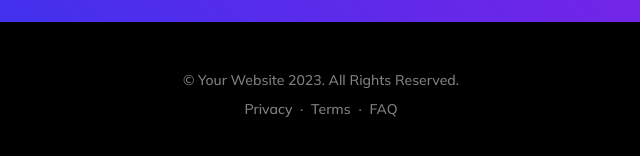
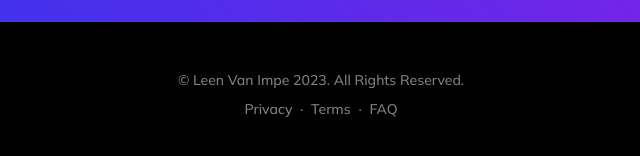
Before and after one commit to LeenVIM/New-age-web, a plain HTML site: page index.html in a window 1280 px wide. Shown: the part 3351-3507 px from the top of the page, 319-959 px from the left. Drawn offline with nearby package versions, Linux system fonts and the light colour scheme.

Commit message:
update footer

```diff
--- a/index.html
+++ b/index.html
@@ -213,7 +213,7 @@
         <footer class="bg-black text-center py-5">
             <div class="container px-5">
                 <div class="text-white-50 small">
-                    <div class="mb-2">&copy; Your Website 2023. All Rights Reserved.</div>
+                    <div class="mb-2">&copy; Leen Van Impe 2023. All Rights Reserved.</div>
                     <a href="#!">Privacy</a>
                     <span class="mx-1">&middot;</span>
                     <a href="#!">Terms</a>
```
